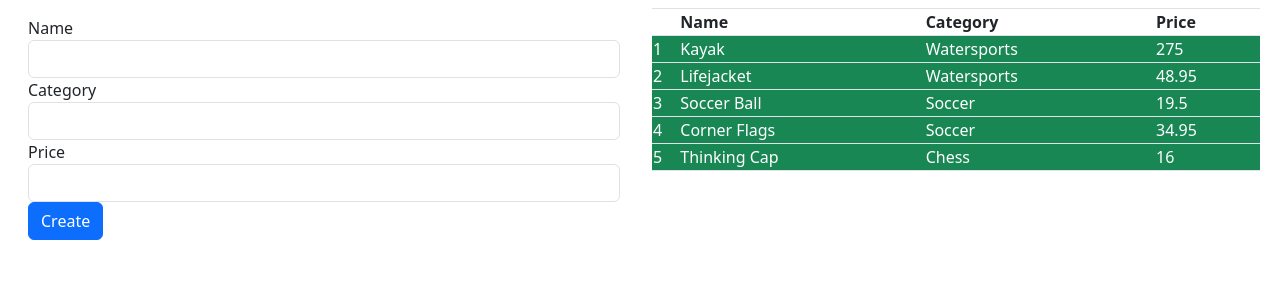
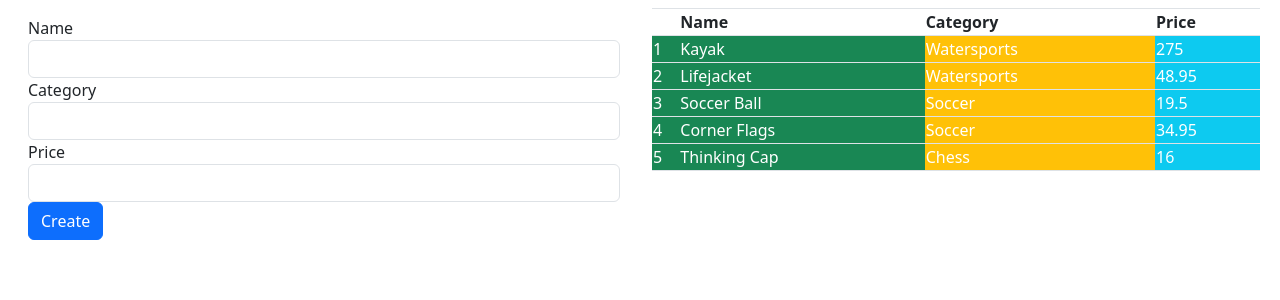
Before and after one commit to dmyers82/AngularProjects, an Angular app in the folder AngularPartII/Chapter 14 Using Events and Forms/eventsforms/: page / in a window 1280 px wide. Shown: the top 300 px of the page. Built offline with nearby package versions, Linux system fonts and the light colour scheme.

Commit message:
Host element attributes

```diff
--- a/AngularPartII/Chapter 14 Using Events and Forms/eventsforms/src/app/attr. directive.ts
+++ b/AngularPartII/Chapter 14 Using Events and Forms/eventsforms/src/app/attr. directive.ts
@@ -1,12 +1,12 @@
-import { Directive, ElementRef } from "@angular/core";
+import { Directive, ElementRef, Attribute } from "@angular/core";
 
 @Directive({
     selector: "[pa-attr]",
 })
 
 export class PaAttrDirective {
-    constructor(element: ElementRef) {
-        element.nativeElement.classList.add("bg-success", "text-white");
+    constructor(element: ElementRef, @Attribute("pa-attr-class") bgClass: string) {
+        element.nativeElement.classList.add(bgClass || "bg-success", "text-white");
         console.log("element.nativeElement.classList - " + element.nativeElement.OuterHTML);
     }
 }
--- a/AngularPartII/Chapter 14 Using Events and Forms/eventsforms/src/app/template.html
+++ b/AngularPartII/Chapter 14 Using Events and Forms/eventsforms/src/app/template.html
@@ -31,8 +31,8 @@
             <tr *ngFor="let item of getProducts(); let i = index" pa-attr>
                 <td>{{i + 1}}</td>
                 <td>{{item.name}}</td>
-                <td>{{item.category}}</td>
-                <td>{{item.price}}</td>
+                <td pa-attr pa-attr-class="bg-warning">{{item.category}}</td>
+                <td pa-attr pa-attr-class="bg-info">{{item.price}}</td>
             </tr>
         </table>
     </div>
```
